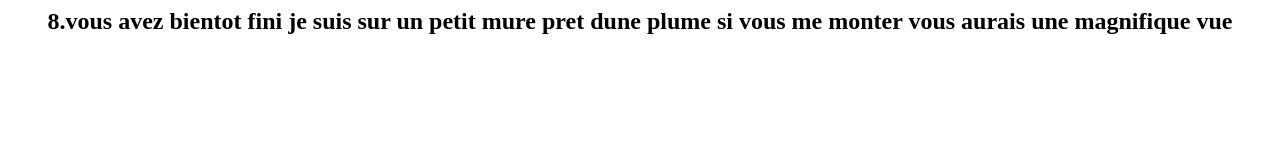
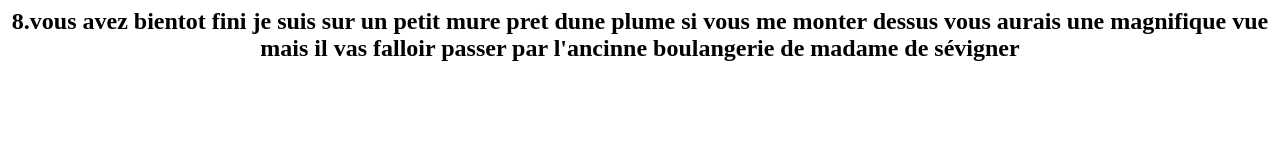
Before and after one commit to roro26/tresortgrignan, a plain HTML site: page 7890.html in a window 1280 px wide. Drawn offline with Linux system fonts and the light colour scheme.

Commit message:
Update 7890.html

```diff
--- a/7890.html
+++ b/7890.html
@@ -2,7 +2,7 @@
     <head>
         <div align="center">
         <h2>
-            8.vous avez bientot fini je suis sur un petit mure pret dune plume si vous me monter vous aurais une magnifique vue
+            8.vous avez bientot fini je suis sur un petit mure pret dune plume si vous me monter dessus vous aurais une magnifique vue mais il vas falloir passer par l'ancinne boulangerie de madame de sévigner
 
 
             </h2>
```
